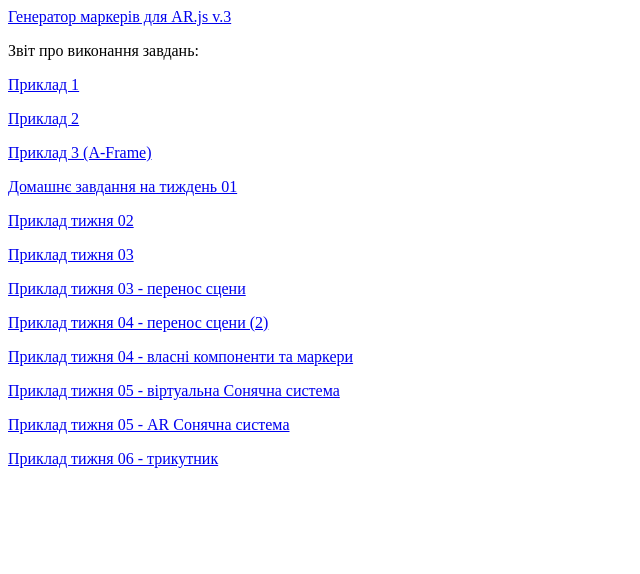
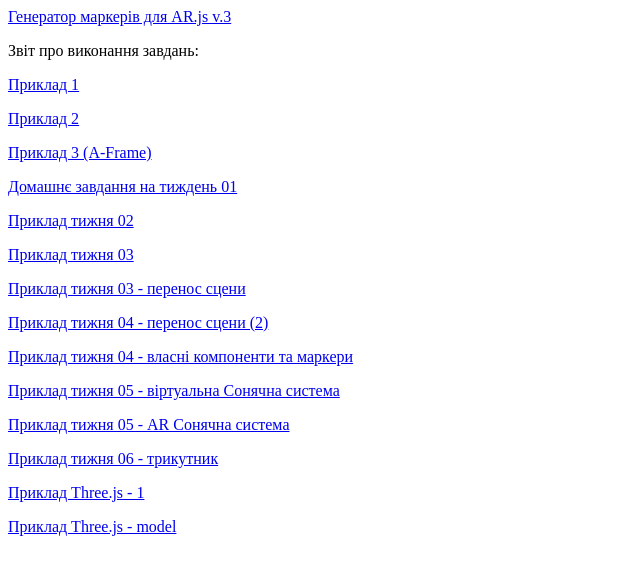
Before and after one commit to volverina/MFm-22, a plain HTML site: page index.html in a window 1280 px wide. Shown: the whole page, without its empty margins (0-640 px from the left). Drawn offline with Linux system fonts and the light colour scheme.

Commit message:
Add files via upload

```diff
--- a/index.html
+++ b/index.html
@@ -20,5 +20,7 @@
 		<p><a href="week05/VRSolarSystem.html" target="_blank">Приклад тижня 05 - віртуальна Сонячна система</a>
 		<p><a href="week05/ARSolarSystem.html" target="_blank">Приклад тижня 05 - AR Сонячна система</a>
 		<p><a href="week06/triangle.html" target="_blank">Приклад тижня 06 - трикутник</a>
+		<p><a href="week09/1st.html" target="_blank">Приклад Three.js - 1</a>
+		<p><a href="week09/model.html" target="_blank">Приклад Three.js - model</a>
 	</body>
 </html>
```
